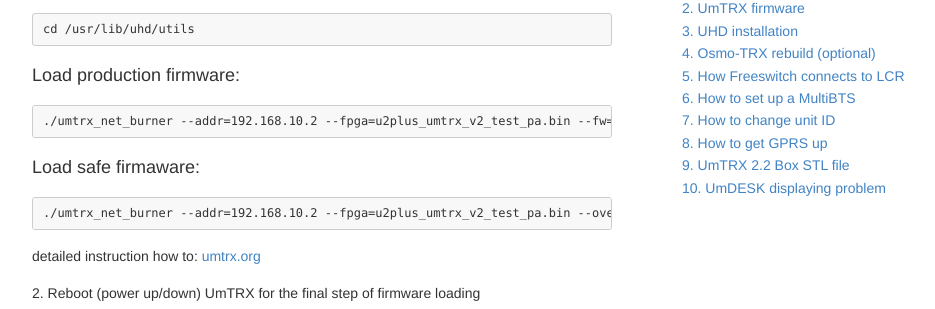
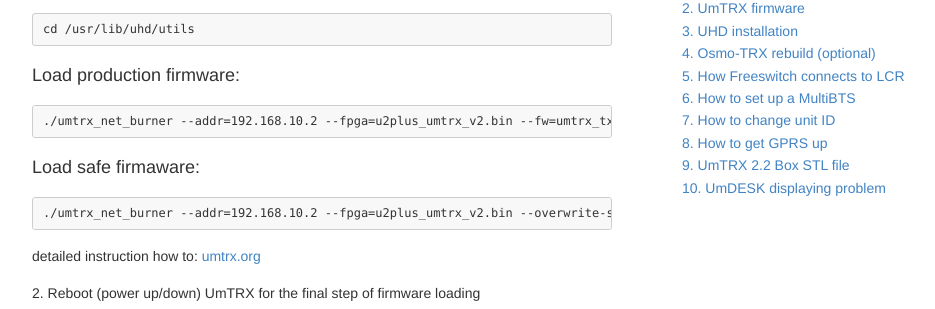
Before and after one commit to fairwaves/um-docs, a Jekyll site: the page how_to's.html, which Jekyll copies as it is, in a window 1280 px wide and 900 px high, scrolled down 959 px. Shown: the part 146-455 px from the top of the window, without its empty margins (248-1183 px from the left). Built offline with Jekyll 4.4.1, drawn with Linux system fonts in a browser that asks for light colours.

Commit message:
FW correcting

```diff
--- a/how_to's.html
+++ b/how_to's.html
@@ -392,11 +392,11 @@
 </code></pre>
 
 <h3><p>Load production firmware:</p></h3>
-<pre><code>./umtrx_net_burner --addr=192.168.10.2 --fpga=u2plus_umtrx_v2_test_pa.bin --fw=umtrx_txrx_uhd.bin
+<pre><code>./umtrx_net_burner --addr=192.168.10.2 --fpga=u2plus_umtrx_v2.bin --fw=umtrx_txrx_uhd.bin
 </code></pre>
 
 <p><h3>Load safe firmaware:</h3></p>
-<pre><code>./umtrx_net_burner --addr=192.168.10.2 --fpga=u2plus_umtrx_v2_test_pa.bin --overwrite-safe
+<pre><code>./umtrx_net_burner --addr=192.168.10.2 --fpga=u2plus_umtrx_v2.bin --overwrite-safe
 </code></pre>
 
 <p>detailed instruction how to:  <strong><a href="http://umtrx.org/hardware/flashing/">umtrx.org</a></strong></p>
```
